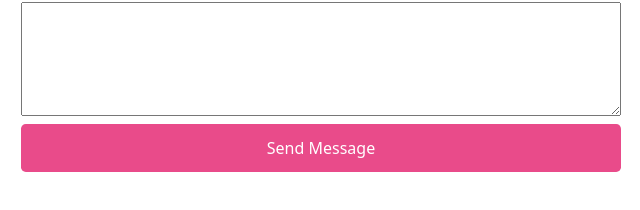
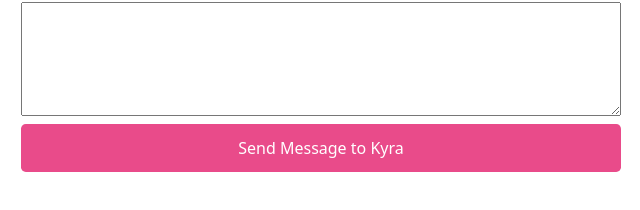
Before and after one commit to kyradeng/portfolio, a plain HTML site: page contact/index.html in a window 1280 px wide. Shown: the part 354-564 px from the top of the page, 319-959 px from the left. Drawn offline with Linux system fonts and the light colour scheme.

Commit message:
update contact

```diff
--- a/contact/index.html
+++ b/contact/index.html
@@ -36,7 +36,7 @@
         </div>
 
         <div>
-            <button>Send Message</button>
+            <button>Send Message to Kyra</button>
         </div>
     </form>
 </html>
```
